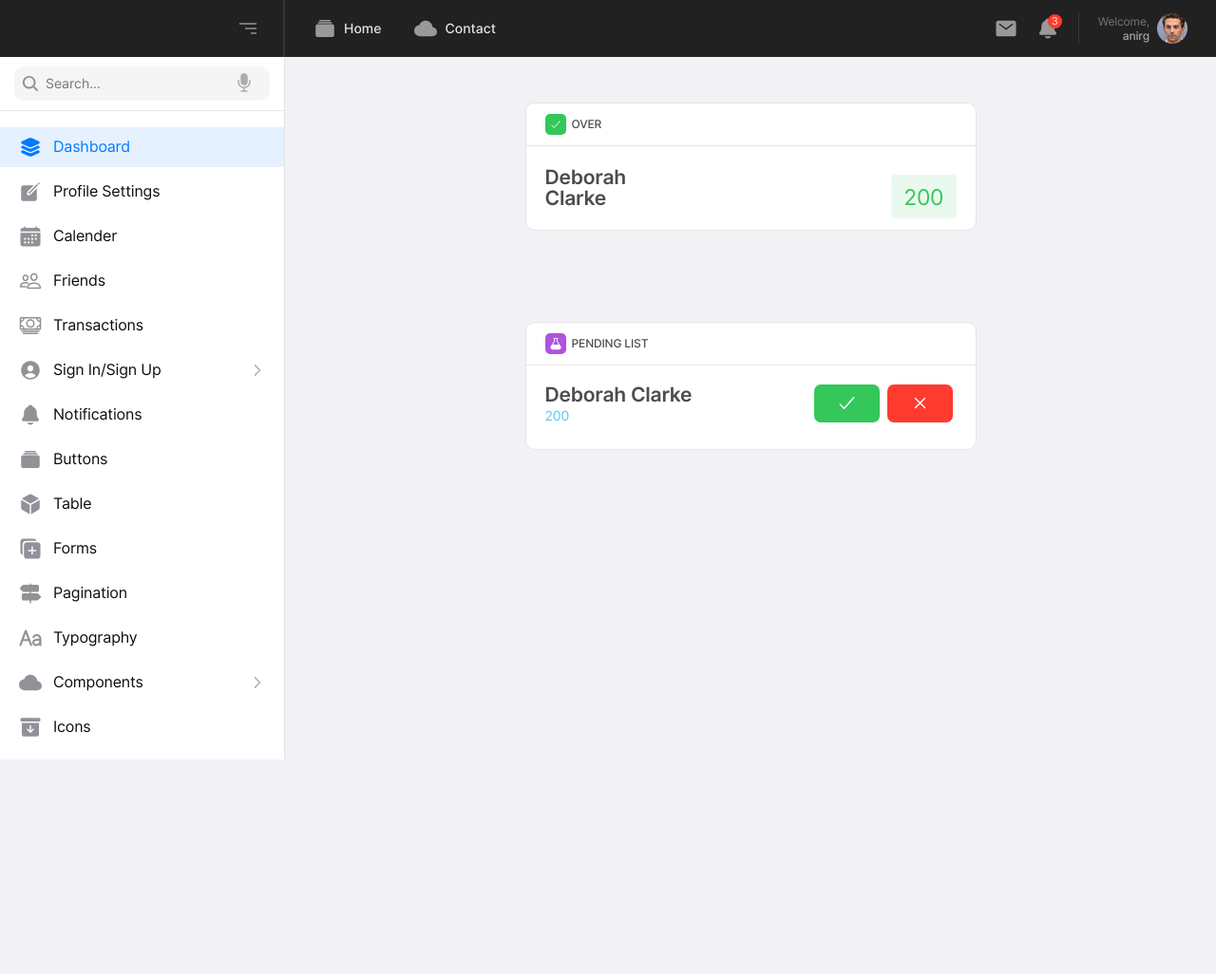
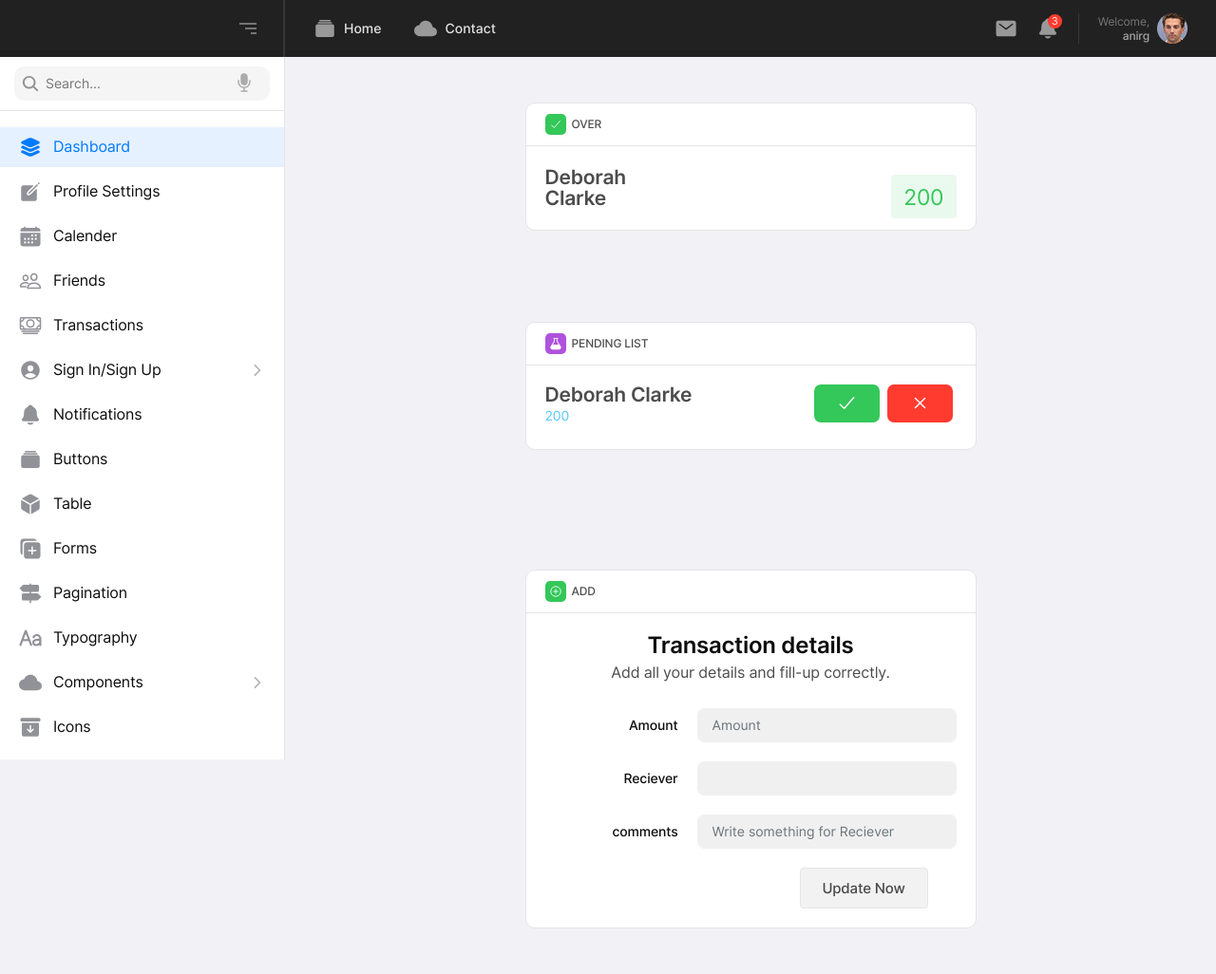
Before and after one commit to AnirG/AAD-Project, a Flask app: page /transactions.html in a window 1280 px wide. Shown: the whole page at 95% size. Before the commit the page ends 800 px from the top, so only its background shows below. Run offline with Flask 2, Linux system fonts and the light colour scheme; a user stored in the database is signed in; some libraries are stand-ins or nearby versions.

Commit message:
added new transactions

```diff
--- a/app/home/templates/transactions.html
+++ b/app/home/templates/transactions.html
@@ -87,5 +87,57 @@
     </div>
     <div class="col-lg-3"></div>
 </div>
-
+<div class="row">
+    <div class="col-lg-3"></div>
+    <div class="col-lg-6 my-5">
+        <div class="yoo-card yoo-style1">
+            <div class="yoo-card-heading">
+                <div class="yoo-card-heading-left">
+                    <h2 class="yoo-card-title"><span class="yoo-card-title-icon yoo-green-bg">
+                        <ion-icon name="add-circle-outline"></ion-icon>
+                        </span>Add</h2>
+                </div>
+            </div>
+            <div class="yoo-card-body">
+                <div class="yoo-padd-lr-20">
+                    <div class="yoo-height-b20 yoo-height-lg-b20"></div>
+                    <div class="yoo-flex">
+                        <div class="yoo-profile-setting-heading">
+                          <h2 class="yoo-profile-setting-title">Transaction details</h2>
+                          <div class="yoo-profile-setting-subtitle">Add all your details and fill-up correctly.</div>
+                        </div>
+                    </div>
+                    <div class="yoo-height-b25 yoo-height-lg-b25"></div>
+                    <div class="yoo-form-field-wrap yoo-style1">
+                        <label class="yoo-form-field-label yoo-type1">Amount</label>
+                        <div class="input-group form-group-sm">
+                          <input type="text" class="form-control" placeholder="Amount" value="">
+                        </div>
+                    </div>
+                    <div class="yoo-height-b20 yoo-height-lg-b20"></div>
+                    <!-- make the receiver a dropdown from list of friends -->
+                    <div class="yoo-form-field-wrap yoo-style1">
+                        <label class="yoo-form-field-label yoo-type1">Reciever</label>
+                        <div class="input-group form-group-sm">
+                          <input type="text" class="form-control" placeholder="" value="">
+                        </div>
+                    </div>
+                    <div class="yoo-height-b20 yoo-height-lg-b20"></div>
+                    <div class="yoo-form-field-wrap yoo-style1">
+                        <label class="yoo-form-field-label yoo-type1">comments</label>
+                        <div class="input-group form-group-sm">
+                          <input type="text" class="form-control" placeholder="Write something for Reciever" value="">
+                        </div>
+                    </div>
+                    <div class="yoo-height-b20 yoo-height-lg-b20"></div>
+                    <div class="yoo-profile-btn-group yoo-style1">
+                        <a href="transaction_history.htmlaaa" class="yoo-profile-btn yoo-style1 yoo-color2">Update Now</a>
+                    </div>
+                    <div class="yoo-height-b20 yoo-height-lg-b20"></div>
+                </div>
+            </div>
+        </div>
+        <div class="col-lg-3"></div>
+    </div>
+</div>
 {% endblock content %}
```
